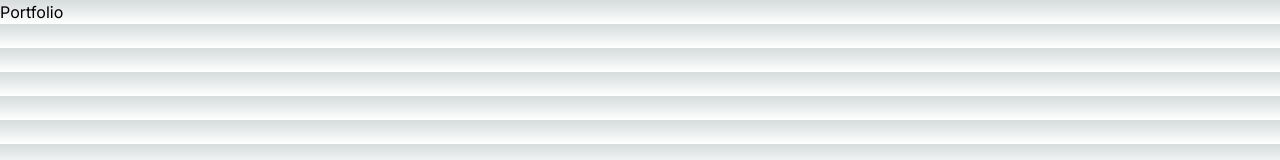
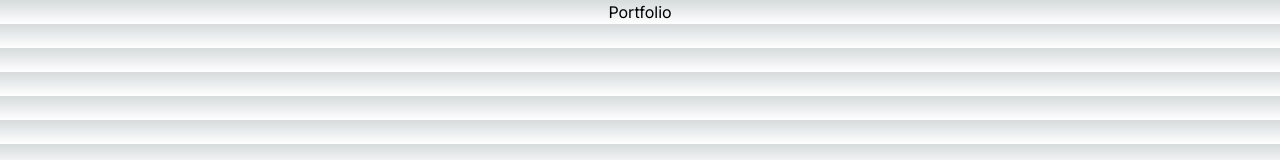
Before and after one commit to Naeem009/Project-ShadCN, a Next.js app in the folder projectshadcn/: page /portfolio in a window 1280 px wide. Shown: the top 160 px of the page. Built offline with nearby package versions, Linux system fonts and the light colour scheme.

Commit message:
Pages updated
Updates all Pages with <main> and ClassName

```diff
--- a/projectshadcn/src/app/about/page.tsx
+++ b/projectshadcn/src/app/about/page.tsx
@@ -1,5 +1,7 @@
 export default function About() {
     return (
+        <main className="h-full flex justify-center items-center">
         <h1>About us</h1>
+        </main>
     )
 }
--- a/projectshadcn/src/app/blog/page.tsx
+++ b/projectshadcn/src/app/blog/page.tsx
@@ -1,5 +1,7 @@
 export default function Blog(){
     return(
+        <main className="h-full flex justify-center items-center">
         <h1>Blogs</h1>
+        </main>
     )
 }
--- a/projectshadcn/src/app/portfolio/page.tsx
+++ b/projectshadcn/src/app/portfolio/page.tsx
@@ -1,5 +1,7 @@
 export default function Portfolio(){
     return(
+        <main className="h-full flex items-center justify-center">
         <h1>Portfolio</h1>
+        </main>
     )
 }
--- a/projectshadcn/src/app/services/page.tsx
+++ b/projectshadcn/src/app/services/page.tsx
@@ -1,5 +1,7 @@
 export default function Services(){
     return(
+        <main className="h-full flex items-center justify-center">
         <h1>Services</h1>
+        </main>
     )
 }
```
